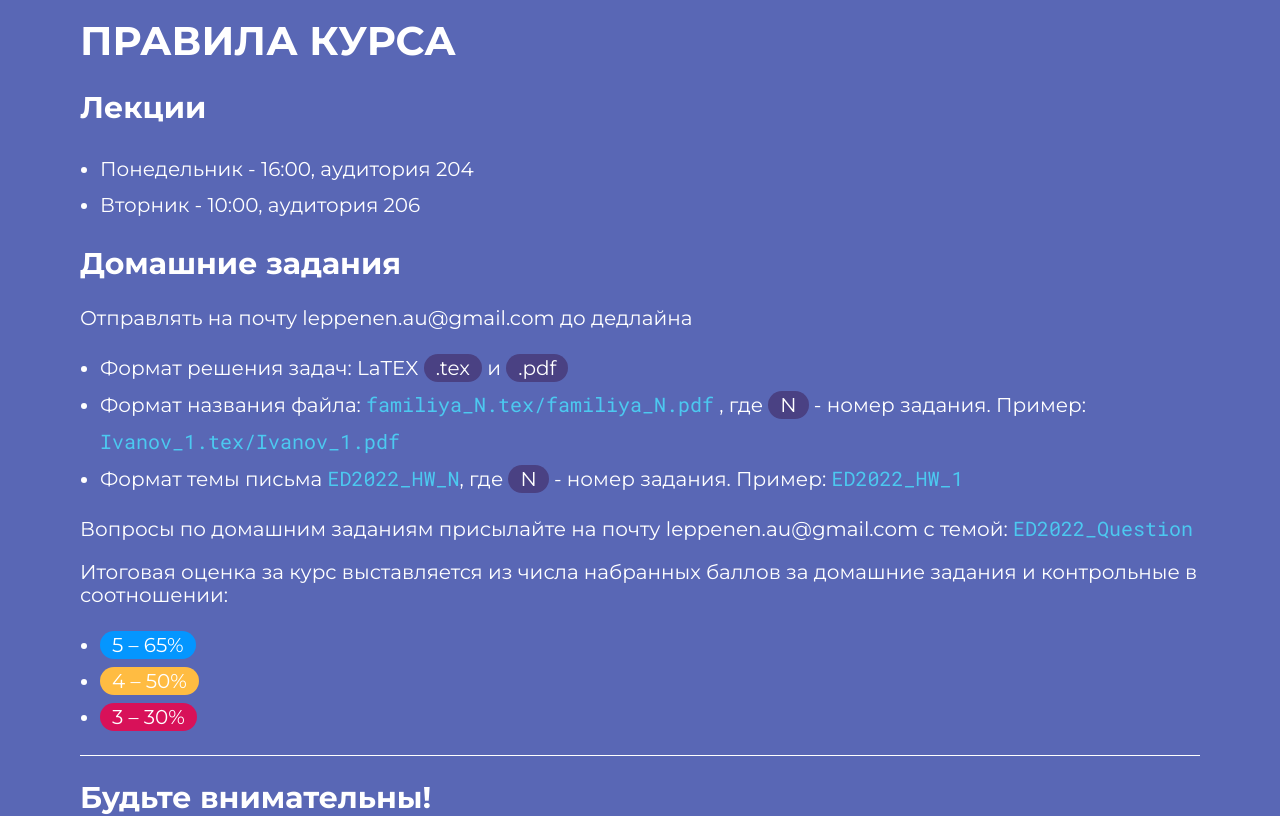
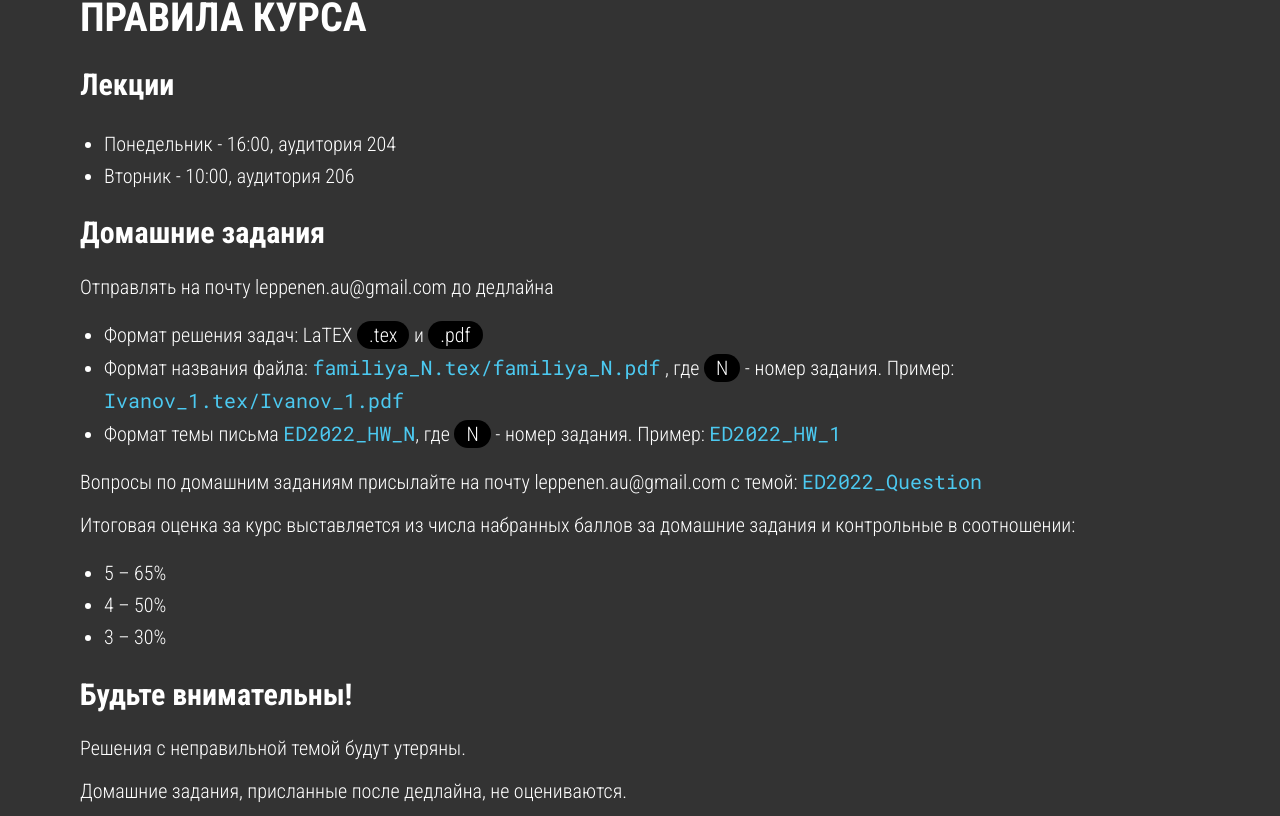
Before and after one commit to leppenen/ed_2022, a Vue app: page / in a window 1280 px wide. Shown: the part 477-1293 px from the top of the page. Built offline with nearby package versions, Linux system fonts and the light colour scheme.

Commit message:
change color and main font

```diff
--- a/src/App.vue
+++ b/src/App.vue
@@ -4,7 +4,6 @@ import PaddedPage from './components/ui/padded-page.vue';
 import MainBlock from './components/main-block.vue';
 import NewsBlock from './components/news-block.vue';
 import RulesBlock from './components/rules-block.vue';
-import SideBar from './components/side-bar.vue';
 import NavigationBar from './components/navigation-bar.vue';
 import TeachersBlock from './components/teachers-block.vue';
 import MaterialsBlock from './components/materials-block.vue';
@@ -29,11 +28,6 @@ function toggleSideBarShown() {
     <MaterialsBlock id="materials"/>
     <TasksBlock id="tasks"/>
 
-    <SideBar
-      @close="toggleSideBarShown"
-      :isShown=isSideBarShown
-    />
-
     <template v-slot:footer>
     </template>
   </PaddedPage>
--- a/src/assets/styles/main.css
+++ b/src/assets/styles/main.css
@@ -1,19 +1,18 @@
-@import url('https://fonts.googleapis.com/css2?family=Montserrat:wght@100;400;700&display=swap');
 @import url('https://fonts.googleapis.com/css2?family=Roboto+Mono&display=swap');
+@import url('https://fonts.googleapis.com/css2?family=Roboto&family=Roboto+Condensed:wght@300;700&display=swap');
 
 :root {
-  --bgPrimary: #5967B5;
-  --bgSecondary: #4A4183;
+  /* --bgPrimary: #5967B5; */
+  --bgPrimary: #333;
+  /* --bgSecondary: #4A4183; */
+  --bgSecondary: #000;
   --bgSidebar: #3C3C3C;
   --textPrimary: #fff;
   --textSecondary: #4CC9F0;
   --phoneUpperBoundary: 600px;
   --tabletUpperBoundary: 1200px;
   --monospaceFont: 'Roboto Mono', monospace;
-  --success: #0496FF;
-  --warning: #FFBC42;
-  --alert: #D81159;
-  font-family: 'Montserrat', sans-serif;
+  font-family: 'Roboto Condensed', sans-serif;
   color: var(--textPrimary);
   font-size: 20px;
 }
@@ -23,21 +22,12 @@ body {
 }
 
 ul {
-  line-height: 1.8em;
-}
-
-ul {
-  margin: 1em;
-  padding: 0;
+  line-height: 1.6em;
+  padding-left: 1.2em;
 }
 
 @media screen and (max-width: 1200px) {
   :root {
-    font-size: 16px;
+    font-size: 18px;
   }
 }
-@media screen and (max-width: 600px) {
-  :root {
-    font-size: 12px;
-  }
-}
--- a/src/components/navigation-bar.vue
+++ b/src/components/navigation-bar.vue
@@ -59,6 +59,8 @@ defineEmits(['burgerClick'])
       margin-left: auto;
       height: 20px;
       transform: scale(1.5);
+
+      display: none;
     }
   }
 </style>
--- a/src/components/news-block.vue
+++ b/src/components/news-block.vue
@@ -7,6 +7,6 @@ import PageBlock from '@/components/ui/page-block.vue';
     <template v-slot:heading>
       Новости
     </template>
-    Поздравляем с новым учебным годом! 🥳
+    Поздравляем с новым учебным годом!
   </PageBlock>
 </template>
--- a/src/components/rules-block.vue
+++ b/src/components/rules-block.vue
@@ -49,11 +49,11 @@ import LinkWrapper from './ui/link-wrapper.vue';
       c темой: <span :class=$style.highlighted>ED2022_Question</span></p>
     <p>Итоговая оценка за курс выставляется из числа набранных баллов за домашние задания и контрольные в соотношении:</p>
     <ul>
-      <li><BadgeWrapper :class=$style.success>5 – 65%</BadgeWrapper></li>
-      <li><BadgeWrapper :class=$style.warning>4 – 50%</BadgeWrapper></li>
-      <li><BadgeWrapper :class=$style.alert>3 – 30%</BadgeWrapper></li>
+      <li>5 – 65%</li>
+      <li>4 – 50%</li>
+      <li>3 – 30%</li>
     </ul>
-    <LineSeparator />
+    <!-- <LineSeparator /> -->
     <h2>Будьте внимательны!</h2>
     <p>Решения с неправильной темой будут утеряны.</p>
     <p>Домашние задания, присланные после дедлайна, не оцениваются.</p>
@@ -65,14 +65,4 @@ import LinkWrapper from './ui/link-wrapper.vue';
     font-family: var(--monospaceFont);
     color: var(--textSecondary);
   }
-  .success {
-    background: var(--success);
-  }
-  .warning {
-    background: var(--warning);
-  }
-  .alert {
-    background: var(--alert);
-
-  }
 </style>
--- a/vite.config.ts
+++ b/vite.config.ts
@@ -10,6 +10,10 @@ export default defineConfig({
   build: {
     outDir: './docs',
   },
+  server: {
+    port: 2000,
+    host: true,
+  },
   plugins: [vue(), vueJsx()],
   resolve: {
     alias: {
```
Also changed, not shown: 6 other files (tests, documents, lock files or other folders).
